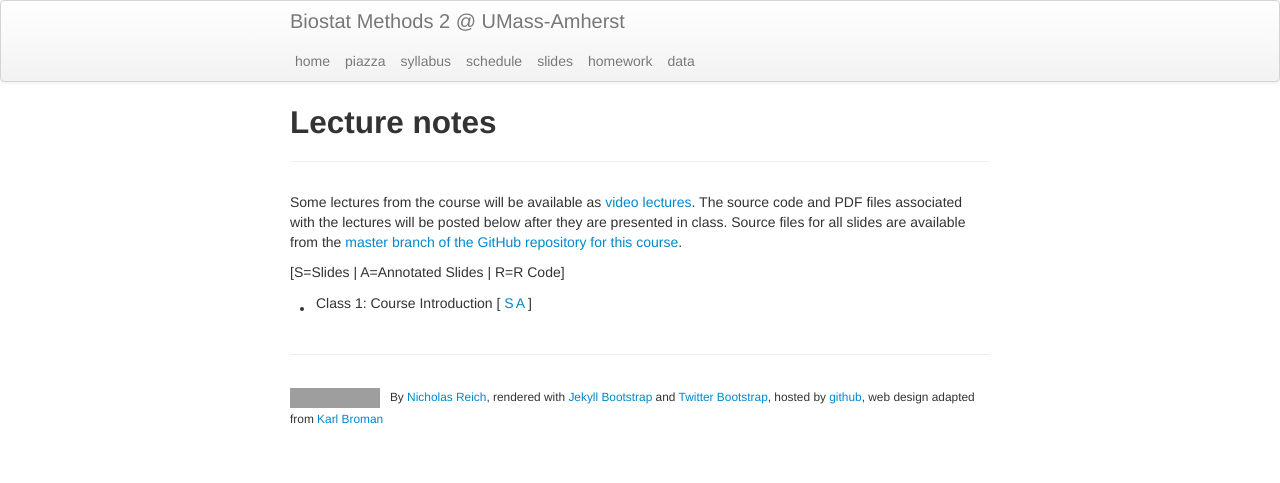
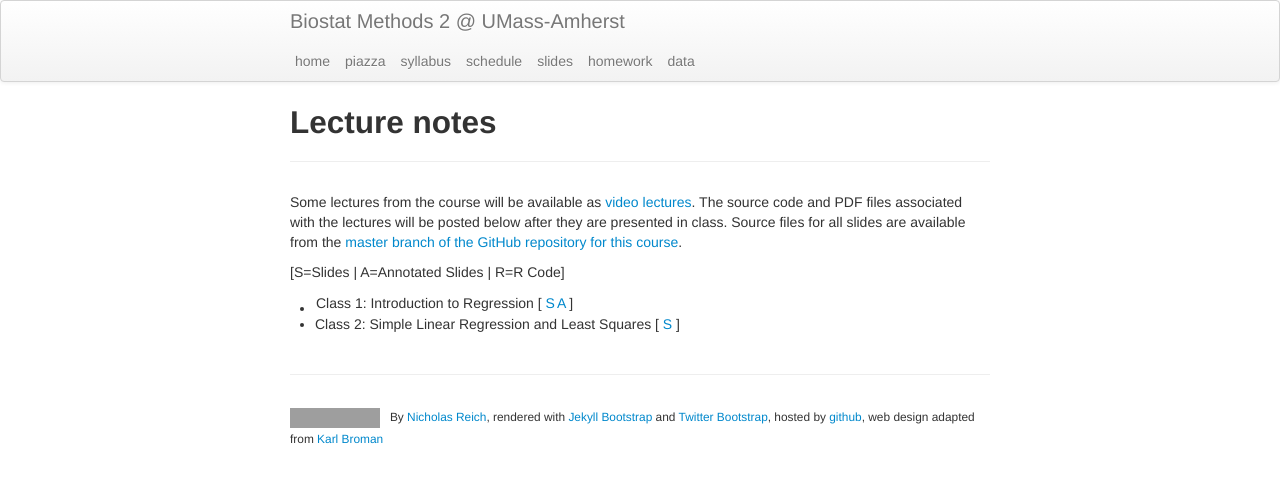
Before and after one commit to nickreich/stat-modeling-2015, a Jekyll site: the page built from pages/slides.md, in a window 1280 px wide. Shown: the top 483 px of the page. Built offline with Jekyll 4.4.1, drawn with Linux system fonts in a browser that asks for light colours; grey boxes are pictures that could not be loaded.

Commit message:
slide page update.

```diff
--- a/pages/slides.md
+++ b/pages/slides.md
@@ -9,14 +9,11 @@ Some lectures from the course will be available as [video lectures](https://umas
 
 \[S=Slides \| A=Annotated Slides \| R=R Code\]
 
-* Class 1: Course Introduction \[  [S](../assets/lectures/week1-intro-regression/slides-intro-regression.pdf) |  [A](../assets/lectures/week1-intro-regression/slides-intro-regression-annotated.pdf) \]
-
-
+* Class 1: Introduction to Regression \[  [S](../assets/lectures/week1a-intro-regression/slides-intro-regression.pdf) |  [A](../assets/lectures/week1-intro-regression/slides-intro-regression-annotated.pdf) \]
+ * Class 2: Simple Linear Regression and Least Squares \[  [S](../assets/lectures/week1b-slr-basics/slides-slr-basics.pdf)  \]
 
 
 <!--
-
- * Class 2: Introduction to Regression \[  [S](../assets/lectures/class2_IntroRegression.pdf) \| [A](../assets/lectures/class2_IntroRegression_annotated.pdf) \]
  * Class 3: Geometry of regression and least squares \[  [S](../assets/lectures/class3_SLRBasics.pdf) \| [A](../assets/lectures/class3_SLRBasics_annotated.pdf) \]
  * Class 4: Hands-on SLR practice
  * Class 5: R^2, ANOVA \[  [S](../assets/lectures/class5_SLRwrapup.pdf) \| [A](../assets/lectures/class5_SLRwrapup_annotated.pdf) \]
```
